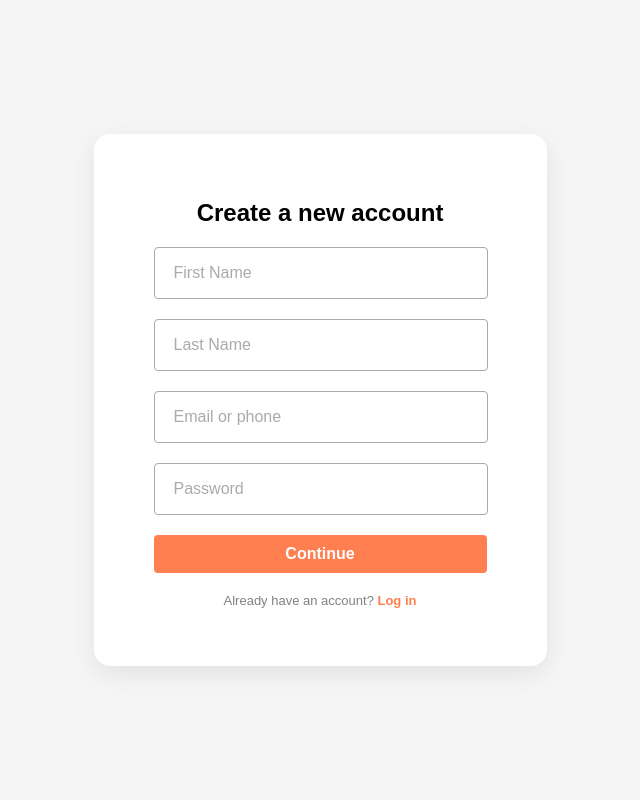
After one commit to oltiir/Booking-App, a PHP site: page /signup.html in a window 1280 px wide. The commit adds this page. Shown: the whole page, without its empty margins (320-960 px from the left). Run offline with PHP 8.4, Linux system fonts and the light colour scheme.

Commit message:
Add files via upload

```diff
--- a/login.css
+++ b/login.css
@@ -13,7 +13,7 @@ body {
 
 .auth-container {
     background: white;
-    padding: 40px 60px;
+    padding: 45px 60px;
     border-radius: 16px;
     box-shadow: 0 8px 24px rgba(0, 0, 0, 0.08);
     display: flex;
--- /dev/null
+++ b/signup.html
@@ -0,0 +1,43 @@
+<!DOCTYPE html>
+<html lang="en">
+<head>
+    <meta charset="UTF-8">
+    <meta name="viewport" content="width=device-width, initial-scale=1.0">
+    <title>Sign up</title>
+</head>
+<body>
+    <!DOCTYPE html>
+<html>
+<head>
+  <link rel="stylesheet" href="login.css">
+</head>
+<body>
+    <div class="container">
+    <div class="auth-container">
+        <h2>Create a new account</h2>
+        <form id="login-form">
+            <div class="field">
+                <input type="text" placeholder=" " id="email" required>
+                <label for="email">First Name</label>
+            </div>
+            <div class="field">
+                <input type="text" placeholder=" " id="email" required>
+                <label for="email">Last Name</label>
+            </div>
+            <div class="field">
+                <input type="text" placeholder=" " id="email" required>
+                <label for="email">Email or phone</label>
+            </div>
+            <div class="field">
+                <input type="password" placeholder=" " id="loginPassword" required>
+                <label for="email">Password</label>
+            </div>
+            <button class="login-button" type="submit">
+            Continue
+            </button>
+            <p class="signup-link">Already have an account? <a href="login.html">Log in</a></p>
+        </form>
+    </div>
+    </div>
+</body>
+</html>
```
